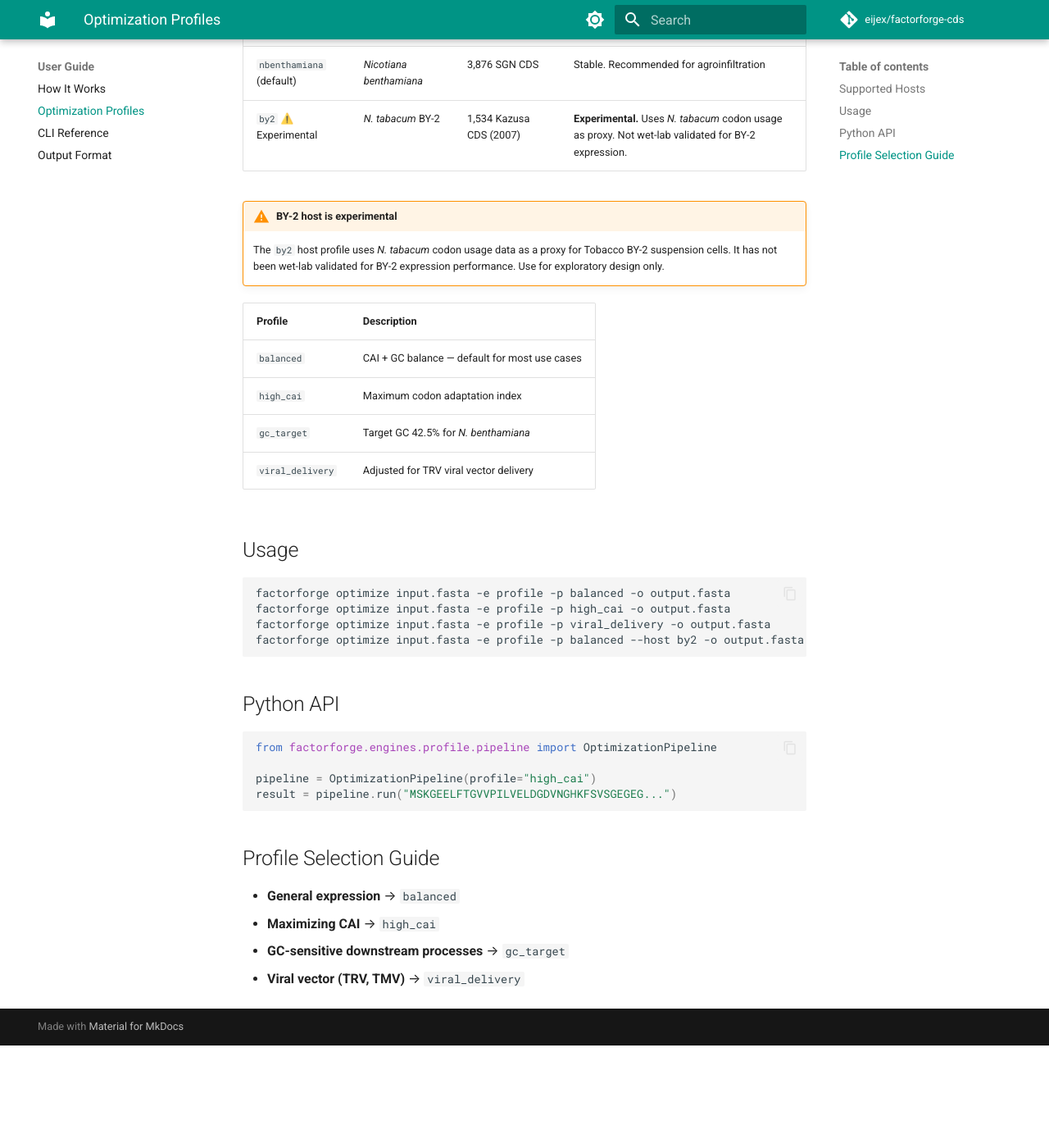
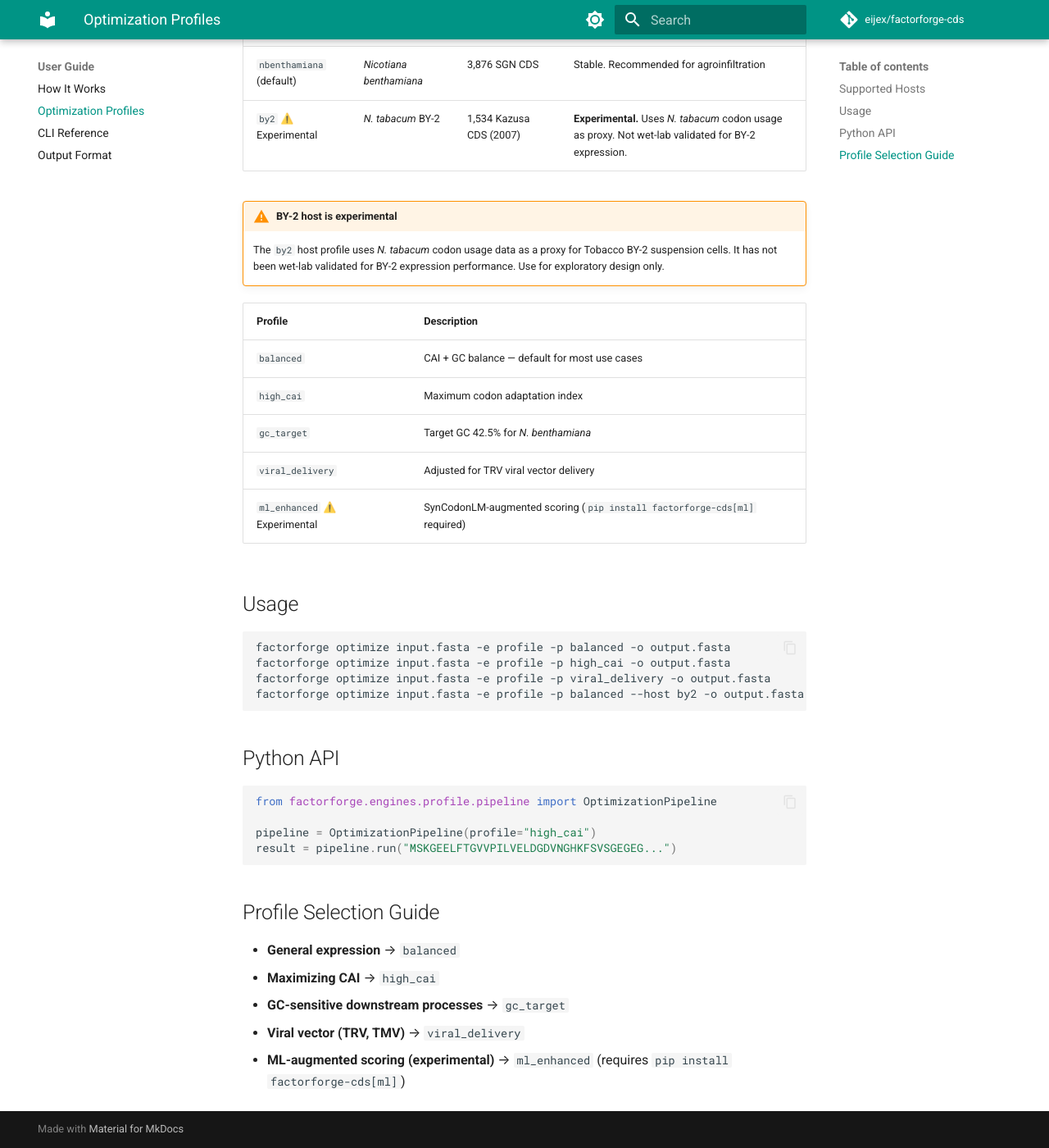
Before and after one commit to eijex/factorforge-cds, an MkDocs documentation site: the page built from docs/profiles.md, in a window 1280 px wide and 1400 px high, scrolled down 334 px. Shown: the whole window at 82% size. Built offline with MkDocs 1.6.1 and Material for MkDocs 9.7.7, drawn with Linux system fonts in a browser that asks for light colours; comment, search, counter and statistics services are not loaded; before the commit the page ends 1609 px from its top, so only the background shows below that.

Commit message:
docs: profiles.md에 ml_enhanced 프로파일 추가
Co-Authored-By: Claude Sonnet 4.6 <noreply@anthropic.com>

```diff
--- a/docs/profiles.md
+++ b/docs/profiles.md
@@ -18,6 +18,7 @@ Profiles apply to the profile engine (`--engine profile`).
 | `high_cai` | Maximum codon adaptation index |
 | `gc_target` | Target GC 42.5% for *N. benthamiana* |
 | `viral_delivery` | Adjusted for TRV viral vector delivery |
+| `ml_enhanced` ⚠️ Experimental | SynCodonLM-augmented scoring (`pip install factorforge-cds[ml]` required) |
 
 ## Usage
 
@@ -43,3 +44,4 @@ result = pipeline.run("MSKGEELFTGVVPILVELDGDVNGHKFSVSGEGEG...")
 - **Maximizing CAI** → `high_cai`
 - **GC-sensitive downstream processes** → `gc_target`
 - **Viral vector (TRV, TMV)** → `viral_delivery`
+- **ML-augmented scoring (experimental)** → `ml_enhanced` (requires `pip install factorforge-cds[ml]`)
```
